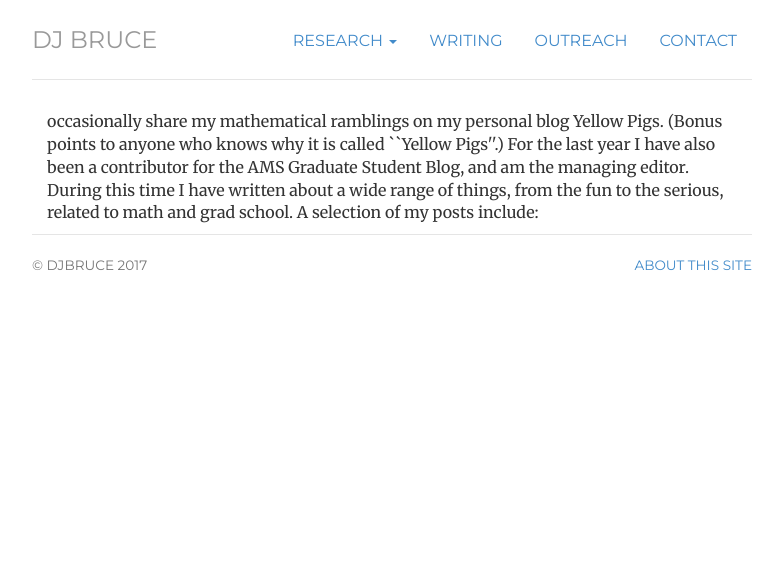
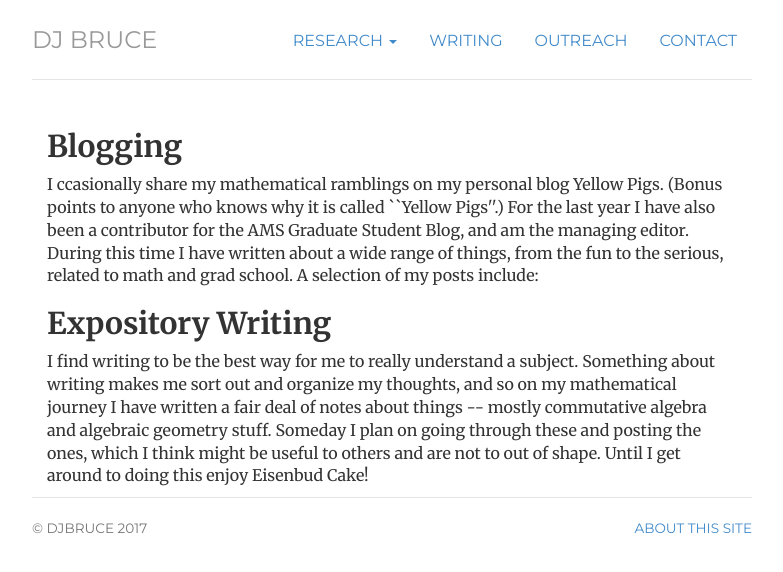
Before and after one commit to julietteBruce/old-homepage, a Jekyll site: the page built from writing/index.html, in a window 1280 px wide. Shown: the top 572 px of the page, without its empty margins (248-1031 px from the left). Built offline with Jekyll 4.4.1, drawn with Linux system fonts in a browser that asks for light colours.

Commit message:
Continued Creating Writing

```diff
--- a/writing/index.html
+++ b/writing/index.html
@@ -5,7 +5,9 @@ research: active
 description: DJ Bruces's Writing Page
 ---
 <div class="container">
-<p> occasionally share my mathematical ramblings on my personal blog Yellow Pigs. (Bonus points to anyone who knows why it is called ``Yellow Pigs''.) For the last year I have also been a contributor for the AMS Graduate Student Blog, and am the managing editor. During this time I have written about a wide range of things, from the fun to the serious, related to math and grad school. A selection of my posts include:</p>
+<h2> Blogging </h2>
+<p> I ccasionally share my mathematical ramblings on my personal blog Yellow Pigs. (Bonus points to anyone who knows why it is called ``Yellow Pigs''.) For the last year I have also been a contributor for the AMS Graduate Student Blog, and am the managing editor. During this time I have written about a wide range of things, from the fun to the serious, related to math and grad school. A selection of my posts include:</p>
 
-
+<h2>Expository Writing</h2>
+<p>I find writing to be the best way for me to really understand a subject. Something about writing makes me sort out and organize my thoughts, and so on my mathematical journey I have written a fair deal of notes about things -- mostly commutative algebra and algebraic geometry stuff. Someday I plan on going through these and posting the ones, which I think might be useful to others and are not to out of shape. Until I get around to doing this enjoy Eisenbud Cake!</p>
 </div>
```
